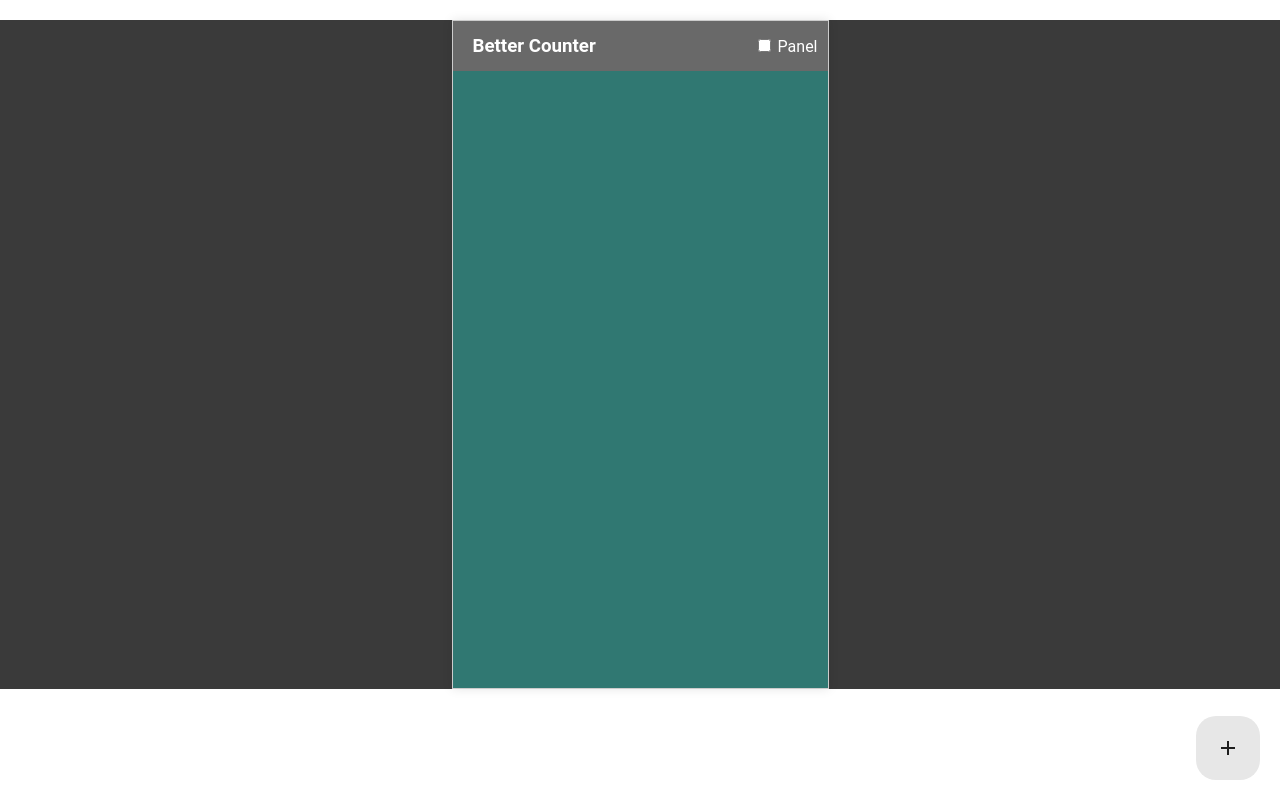
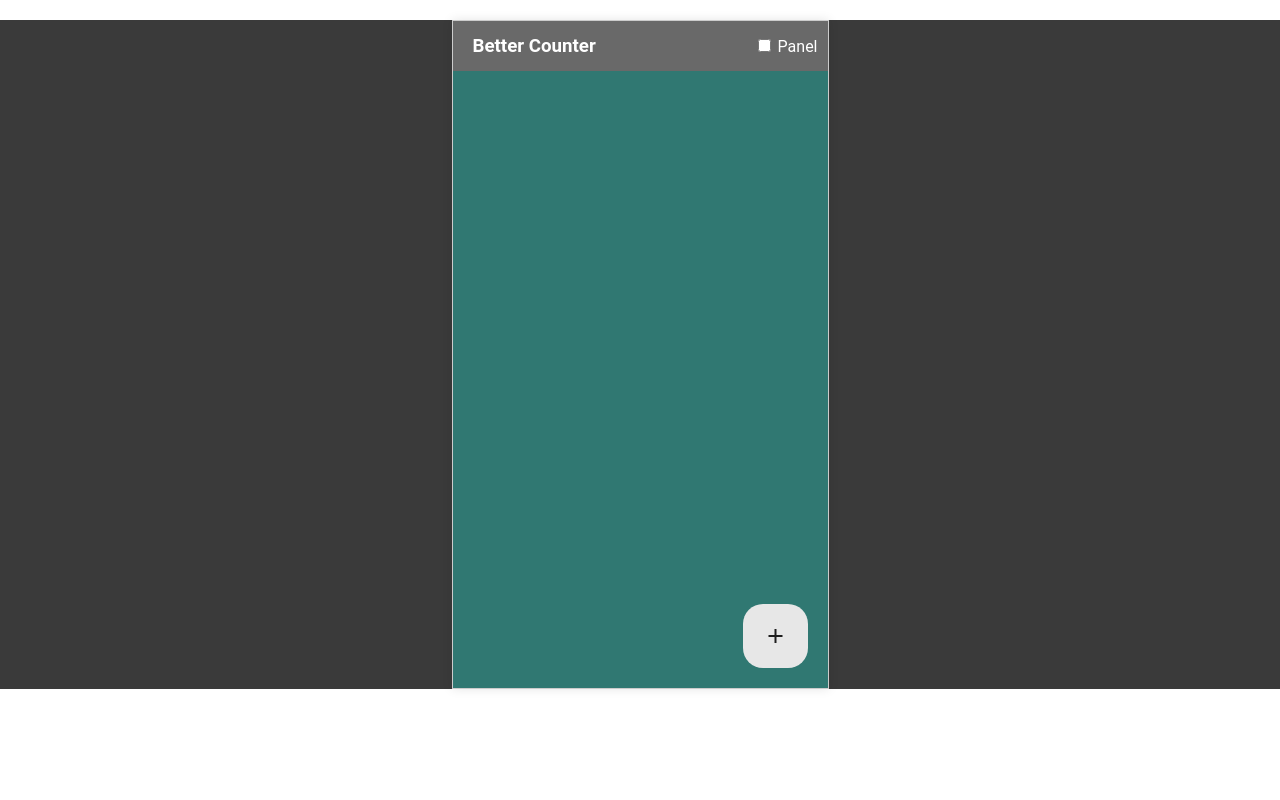
Before and after one commit to Roohollah81/better-counter, a SvelteKit app in the folder my-app/: page / in a window 1280 px wide. Built offline with nearby package versions, Linux system fonts and the light colour scheme.

Commit message:
fix add item button to right position

```diff
--- a/my-app/src/routes/+page.svelte
+++ b/my-app/src/routes/+page.svelte
@@ -274,7 +274,7 @@
 		padding-top: 10px;
 	}
 	.add-edite-content {
-		position: fixed;
+		position: absolute;
 		bottom: 20px;
 		right: 20px;
 		padding: 20px 20px;
```
